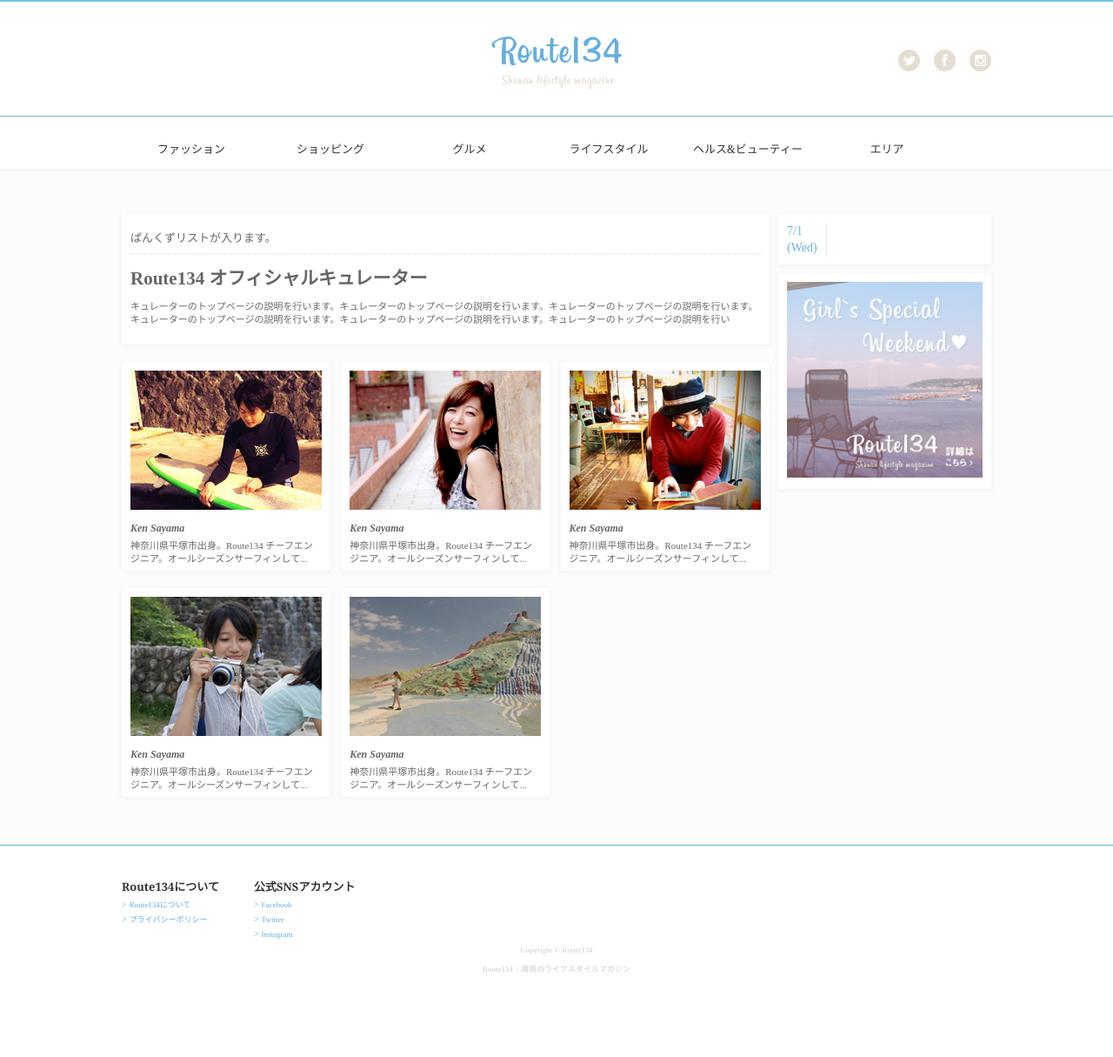
After one commit to project-SY/route134, a PHP site: page /curators.php in a window 1280 px wide. The commit adds this page. Shown: the whole page at 87% size. Run offline with PHP 8.4, Linux system fonts and the light colour scheme; some libraries are stand-ins or nearby versions.

Commit message:
modified index.php,create curators.php

```diff
--- a/css/pc.css
+++ b/css/pc.css
@@ -78,11 +78,14 @@ li {
 
 .content-column {
   float: left;
+  width: 745px;
+}
+
+.content-column-block {
   width: 725px;
   background-color: #fff;
-  box-sizing: content-box;
+  box-shadow: 0px 1px 5px 0px rgba(234, 234, 234, 0.75);
   padding: 10px;
-  box-shadow: 0px 1px 5px 0px rgba(234, 234, 234, 0.75);
 }
 
 .sidebar-column {
@@ -376,6 +379,80 @@ li {
   padding-left: 15px;
 }
 
+/* ------------------------------------
+◆　curators
+------------------------------------ */
+.curators-headline-info h5 {
+  font-family: YuGo;
+  color:  #666666;
+  font-size: 21px;
+  font-weight: 700;
+  text-align: left;
+  margin-bottom: 16px;
+}
+
+.curators-headline-info p {
+  font-family: YuGo;
+  color:  #666666;
+  font-size: 11px;
+  font-weight: 500;
+  margin-bottom: 10px;
+}
+
+.curators-info-area ul {
+
+}
+
+.curators-info-area ul li {
+  width: 240px;
+  height: 240px;
+  border-radius: 4px;
+  background-color:  #ffffff;
+  float: left;
+  margin: 20px 12.25px 0px 0px;
+  box-shadow: 0px 1px 5px 0px rgba(234, 234, 234, 0.75);
+}
+
+.curators-info-area ul li:nth-child(3) {
+  margin: 20px 0px 0px 0px;
+}
+
+
+.curators-info-area ul li a {
+  width: 220px;
+  height: 220px;
+  padding: 10px;
+}
+
+.curators-info-area ul li a .curators-info-area-thumbnail {
+  width: 220px;
+  height: 160px;
+  margin-bottom: 10px;
+}
+
+.curators-info-area ul li a h6 {
+  font-family: Avenir;
+  color:  #666666;
+  font-size: 12px; /* フォント置換による類似 */
+  font-style: oblique;
+  text-align: left;
+  margin-bottom: 5px;
+}
+
+.curators-info-area ul li a p {
+  font-family: YuGo;
+  color:  #666666;
+  font-size: 11px; /* フォント置換による類似 */
+  font-weight: 500;
+  line-height: 15px; /* フォント置換による類似 */
+  text-align: left
+}
+
+
+
+
+
+
 
 
 /* ------------------------------------
--- a/css/sub_pc.css
+++ b/css/sub_pc.css
@@ -338,7 +338,6 @@ margin-bottom:20px;
 }
 
 #single .related-posts .media {
-width:495px;
 margin-bottom:10px;
 }
 
@@ -353,9 +352,8 @@ float:left;
 }
 
 #single .related-posts .media .right {
-float:right;
-width:425px;
-padding:5px 0;
+float:left;
+padding:5px 0 5px 15px;
 }
 
 #single .related-posts .media .right h4 {
--- /dev/null
+++ b/curators.php
@@ -0,0 +1,86 @@
+<?php include('header.php'); ?>
+<div class="content-width clearfix">
+		<div class="content-column">
+			<div class="content-column-block">
+				<div id="pankuzu" class="border-btm-gray">
+					ぱんくずリストが入ります。
+				</div>
+				<div class="curators-headline-info">
+					<h5>Route134 オフィシャルキュレーター</h5>
+					<p>キュレーターのトップページの説明を行います。キュレーターのトップページの説明を行います。キュレーターのトップページの説明を行います。キュレーターのトップページの説明を行います。キュレーターのトップページの説明を行います。キュレーターのトップページの説明を行い</p>
+				</div>
+			</div>
+			<div class="curators-info-area">
+				<ul>
+					<li>
+						<a href="">
+							<img class="curators-info-area-thumbnail" src="./images/pic-curators-thumbnail-ken.png" alt="">
+							<h6>Ken Sayama</h6>
+							<p>
+								神奈川県平塚市出身。Route134 チーフエンジニア。オールシーズンサーフィンして...
+							</p>
+						</a>
+					</li>
+					<li>
+						<a href="">
+							<img class="curators-info-area-thumbnail" src="./images/pic-curators-thumbnail-lisa.png" alt="">
+							<h6>Ken Sayama</h6>
+							<p>
+								神奈川県平塚市出身。Route134 チーフエンジニア。オールシーズンサーフィンして...
+							</p>
+						</a>
+					</li>
+					<li>
+						<a href="">
+							<img class="curators-info-area-thumbnail" src="./images/pic-curators-thumbnail-kazuma.png" alt="">
+							<h6>Ken Sayama</h6>
+							<p>
+								神奈川県平塚市出身。Route134 チーフエンジニア。オールシーズンサーフィンして...
+							</p>
+						</a>
+					</li>
+					<li>
+						<a href="">
+							<img class="curators-info-area-thumbnail" src="./images/pic-curators-thumbnail-kana.png" alt="">
+							<h6>Ken Sayama</h6>
+							<p>
+								神奈川県平塚市出身。Route134 チーフエンジニア。オールシーズンサーフィンして...
+							</p>
+						</a>
+					</li>
+					<li>
+						<a href="">
+							<img class="curators-info-area-thumbnail" src="./images/pic-curators-thumbnail-namiki.png" alt="">
+							<h6>Ken Sayama</h6>
+							<p>
+								神奈川県平塚市出身。Route134 チーフエンジニア。オールシーズンサーフィンして...
+							</p>
+						</a>
+					</li>
+				</ul>
+			</div>
+
+
+		</div>
+	<div class="sidebar-column">
+		<div id="sidebar">
+			<div id="weather-area" class="sidebar-column-block">
+				<time>
+					<?php
+						print date("n/j");
+						print '<br />';
+						print date("(D)");
+					?>
+				</time>
+				<!--weather api area -->
+				<div class="weather-api-area">
+				</div>
+				<!--weather api area end -->
+			</div>
+			<div id="pick-up-content" class="sidebar-column-block">
+				<a href="#"><img src="./images/pic-pick-up-img.png" alt=""></a>
+			</div>
+		</div>
+	</div>
+</div>
+<?php include('footer.php'); ?>
--- a/index.php
+++ b/index.php
@@ -2,6 +2,7 @@
 <div class="headline content-width clearfix">
 	<!-- content-column-->
 	<div class="content-column">
+		<div class="content-column-block clearfix">
 			<a class="headline-new-post left">
 				<img class="headline-thumbnail" src="./images/pic-headline-thumbnail-01.png" height="180" width="360" alt="">
 				<h4>
@@ -40,6 +41,7 @@
 					</div>
 				</div>
 			</a>
+		</div>
 	</div>
 	<!-- content-column end-->
 	<!--sidebar-column-->
```
Also changed, not shown: images/pic-curators-thumbnail-kana.png (added), images/pic-curators-thumbnail-kazuma.png (added), images/pic-curators-thumbnail-ken.png (added), images/pic-curators-thumbnail-lisa.png (added), images/pic-curators-thumbnail-namiki.png (added). Lines whose indentation alone changed are shown as unchanged.
